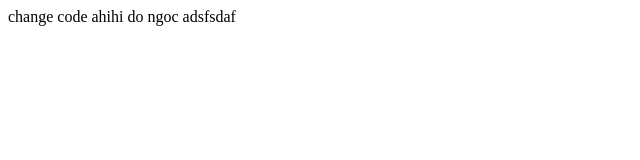
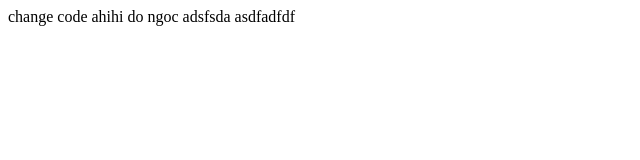
Before and after one commit to Vo-Huy-Khoa/cicd-jenkins, a Nuxt app: page / in a window 1280 px wide. Shown: the top 160 px of the page, without its empty margins (0-640 px from the left). Built offline with nearby package versions, Linux system fonts and the light colour scheme.

Commit message:
fix: change

```diff
--- a/app.vue
+++ b/app.vue
@@ -1,3 +1,3 @@
 <template>
-  <div>change code ahihi do ngoc adsfsdaf</div>
+  <div>change code ahihi do ngoc adsfsda asdfadfdf</div>
 </template>
```
